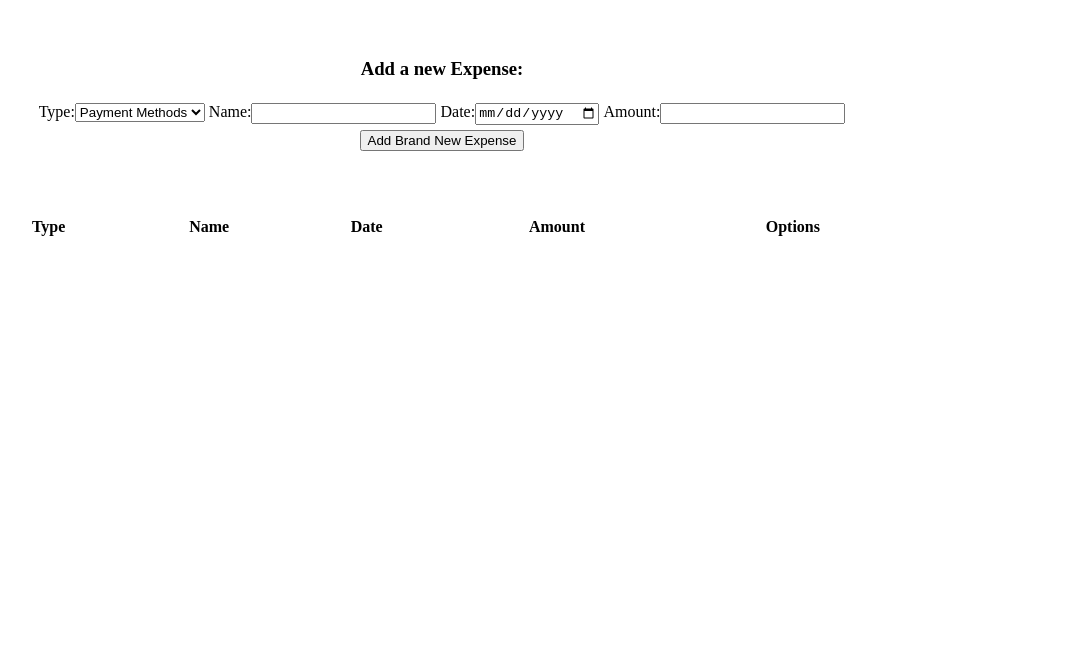
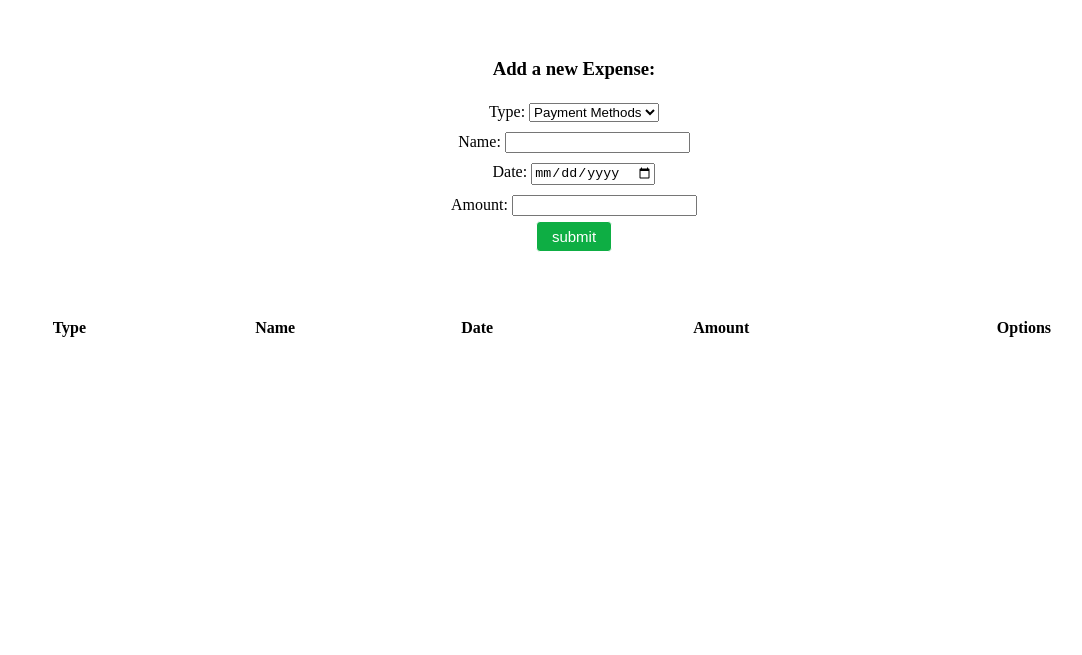
Before and after one commit to IG-Kim2511/me_2021-0614_expense_tracker-js, a plain HTML site: page index.html in a window 1280 px wide. Shown: the part 145-800 px from the top of the page, without its empty margins (66-1148 px from the left). Drawn offline with Linux system fonts and the light colour scheme.

Commit message:
css :: done

```diff
--- a/index.html
+++ b/index.html
@@ -16,8 +16,8 @@
     <section class="content">
         <h3 class="secondTitle">Add a new Expense:</h3>
         <div class="form">
-            <form action="">
-                <div class="formLine left">
+            <form id="expForm">
+                <div class="formLine left grid-a">
                     <span>Type:</span>
 
                     <select name="" id="">
@@ -28,25 +28,26 @@
                     </select>
                 </div>
 
-                <div class="formLine right">
+                <div class="formLine right grid-b">
                     <span>Name:</span>
                     <input type="text">
                 </div>
 
-                <div class="formLine left">
+                <div class="formLine left grid-c">
                     <span>Date:</span>
                     <input type="date">
                 </div>
 
-                <div class="formLine right">
+                <div class="formLine right grid-d">
                     <span for="amout">Amount:</span>
                     <input type="text">
                 </div>
 
-                <button class="buttonSave">Add Brand New Expense</button>
+                <button class="buttonSave myButton"> submit </button>
             </form>
         </div>
     </section>
+
 
     <section class="content">
         <table class="table">
@@ -64,6 +65,7 @@
         </table>
 
 
+
     </section>
 
     <script src="script.js"></script>
--- a/style.css
+++ b/style.css
@@ -1,37 +1,92 @@
-
-:root{
+:root {
   --naver-color: #0eae44;
   --color-light-white: #f3f3f3;
 }
 
-body{
-    text-align: center;
-    max-width: 1000px;
-    padding: 0 auto;
-
+*{
+    box-sizing: border-box;
 }
 
-/*  */
-.title{
+body {
+  text-align: center;
+  /* max-width: 1000px; */
+  padding: 0 auto;
+}
+
+.title {
   padding-top: 2rem;
   color: var(--naver-color);
-
 }
 
-.content{
+.content {
   padding: 2rem;
 }
 
+
+/* 🍀form  */
+.expForm {
+/*   display: grid;
+grid-template-columns: 1fr 1fr;
+grid-template-rows: 1fr 1fr; */
+
+    display: flex;
+    flex-direction: column;
+    justify-content: center;
+    align-items: center;
+}
+
+.formLine{
+/*     display: inline-flex;
+    border: 1px red solid;   */
+padding: 5px 0px;
+}
+
+
+/* .grid-a {
+  grid-area: a;
+}
+.grid-b {
+  grid-area: b;
+}
+.grid-c {
+  grid-area: c;
+}
+.grid-d {
+  grid-area: d;
+} */
+
+
+/* 🍀 table */
+
 /* 🍉css 02 : table 가운데 정렬하기 */
-table{
+table {
     width: 100%;
   }
-th, td {
+  th,
+  td {
     text-align: center;
     vertical-align: middle;
   }
 
-.formLine {
-    display: inline-flex;
-    padding: 5px 0px;
+
+  .myButton {
+	box-shadow:inset 0px 39px 0px -24px  var(--naver-color);;
+	background-color: var(--naver-color);
+	border-radius:4px;
+	border:1px solid #ffffff;
+	display:inline-block;
+	cursor:pointer;
+	color:#ffffff;
+
+	font-size:15px;
+	padding:6px 15px;
+	text-decoration:none;
 }
+.myButton:hover {
+	/* background-color: var(--naver-color); */
+    opacity: .6;
+}
+.myButton:active {
+	position:relative;
+	top:1px;
+}
```
Also changed, not shown: script.js (+19 -1 lines). Lines whose indentation alone changed are shown as unchanged.
